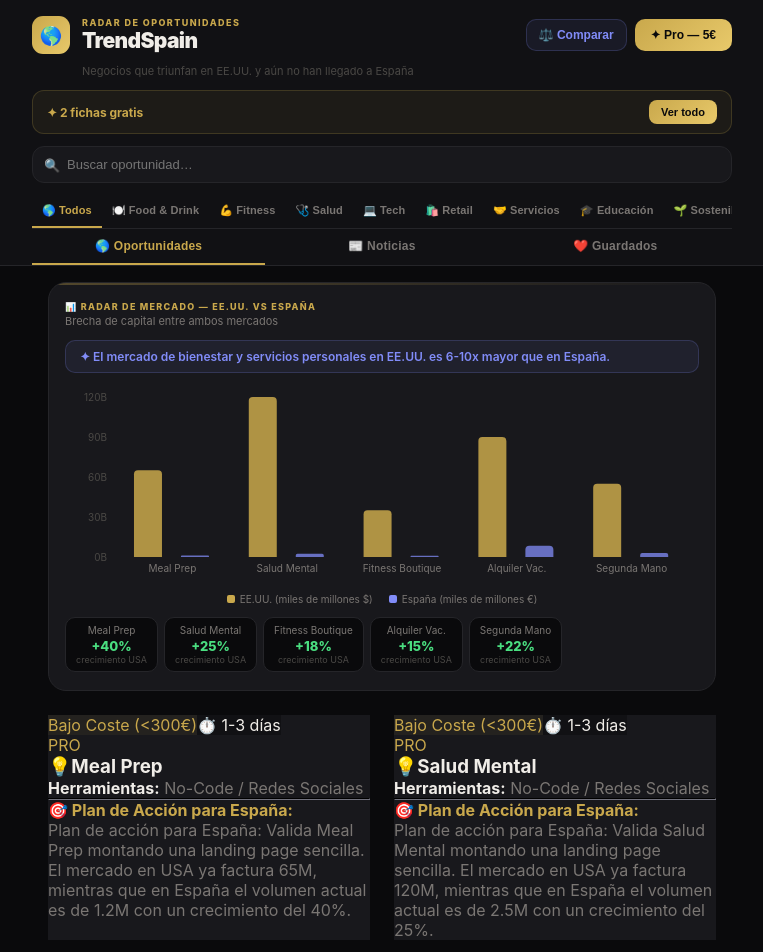
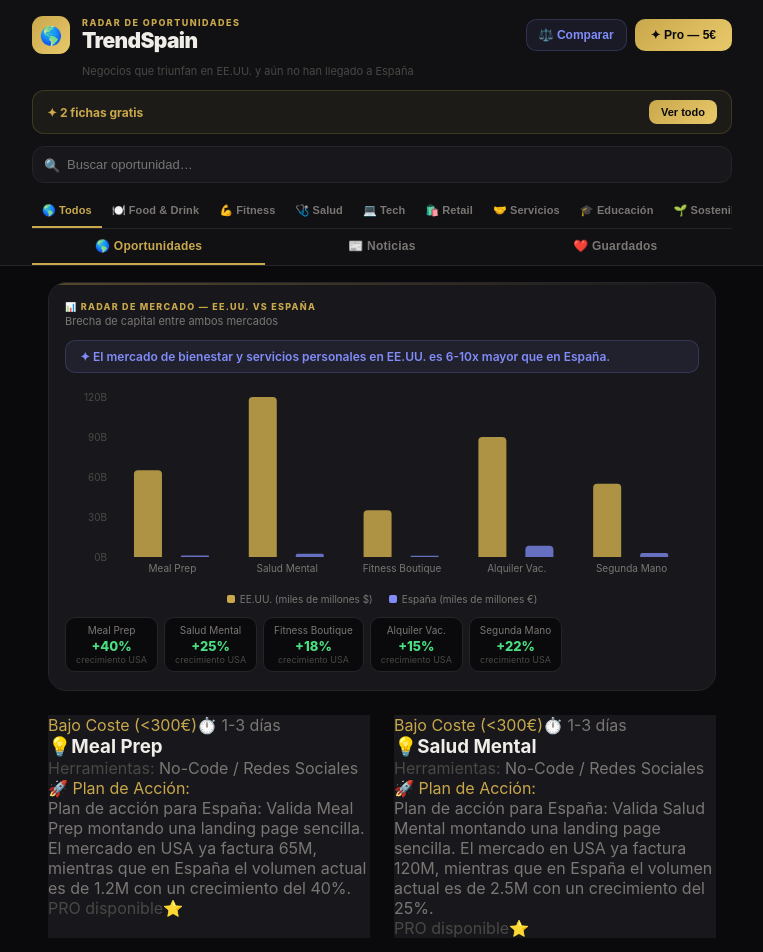
Before and after one commit to antonioarancenavio-lang/TrendSpain, a React (Vite) app: page / in a window 1280 px wide. Shown: the top 952 px of the page, without its empty margins (258-1021 px from the left). Built offline with nearby package versions, Linux system fonts and the light colour scheme.

Commit message:
Update App.jsx

```diff
--- a/src/App.jsx
+++ b/src/App.jsx
@@ -34,87 +34,82 @@
 };
 
 function TarjetaOportunidad({ trend }) {
-  // CONFIGURACIÓN LOCAL DE ACCESSOS:
-  // Modifica el "2" si quieres cambiar las fichas gratis, o pon true/false en haPagado
+  // CONFIGURACIÓN DE ACCESO LOCAL
   const tokensGratis = 2;
   const haPagado = false;
   const stripeLink = "https://buy.stripe.com/TU_LINK_REAL_AQUI";
 
-  // Evalúa si el usuario tiene acceso a este negocio
   const tieneAcceso = !trend.isPremium || haPagado || tokensGratis > 0;
 
   return (
     <div
       style={{ backgroundColor: C.card, borderColor: C.border }}
-      className="border rounded-xl p-6 text-white shadow-xl relative overflow-hidden transition-all hover:scale-[1.01]"
+      className="border rounded-2xl p-5 text-white relative overflow-hidden transition-all duration-200 hover:translate-y-[-2px] hover:shadow-2xl flex flex-col justify-between min-h-[280px]"
     >
-      {/* Etiquetas superiores (Inversión y Tiempo) */}
-      <div className="flex justify-between items-start mb-4">
-        <div className="flex flex-wrap gap-2">
+      <div>
+        {/* Cabecera estilizada de Categoría / Tags */}
+        <div className="flex justify-between items-center mb-3">
           <span
-            style={{ backgroundColor: C.goldBg, borderColor: C.borderGold, color: C.gold }}
-            className="text-xs font-bold uppercase tracking-wider px-2.5 py-1 rounded-full border"
+            style={{ color: C.gold }}
+            className="text-[10px] font-bold uppercase tracking-widest bg-amber-500/10 px-2 py-0.5 rounded"
           >
-            {trend.inversion || "Bajo Coste (<300€)"}
+            {trend.inversion || "Bajo Coste"}
           </span>
           {trend.tiempo && (
-            <span
-              style={{ backgroundColor: C.surface, borderColor: C.border }}
-              className="text-xs font-bold uppercase tracking-wider px-2.5 py-1 rounded-full border"
-            >
+            <span style={{ color: C.textMuted }} className="text-xs flex items-center gap-1 opacity-80">
               ⏱️ {trend.tiempo}
             </span>
           )}
         </div>
-        {trend.isPremium && (
-          <span style={{ color: C.gold, borderColor: C.borderGold }} className="text-xs border px-2 py-0.5 rounded font-bold uppercase">
-            PRO
-          </span>
-        )}
-      </div>
 
-      {/* Título e Icono */}
-      <h3 style={{ color: C.text }} className="text-xl font-bold mb-2 flex items-center gap-2">
-        <span>{trend.emoji || "💡"}</span>
+        {/* Título limpio e Icono */}
+        <h3 style={{ color: C.text }} className="text-lg font-bold tracking-tight mb-1 flex items-center gap-1.5">
+          <span className="text-xl">{trend.emoji || "💡"}</span>
           <span>{trend.nombre}</span>
         </h3>
 
-      {/* Herramientas sugerizadas */}
-      <div className="space-y-2 my-3 text-sm">
-        <p>
-          <strong style={{ color: C.text }}>Herramientas:</strong>{" "}
-          <span style={{ color: C.textMuted }}>{trend.herramientas || "No-Code / Gratuitas"}</span>
+        {/* Herramientas con diseño sutil */}
+        <p className="text-xs mb-4" style={{ color: C.textMuted }}>
+          <span className="font-semibold" style={{ color: C.textDim }}>Herramientas:</span> {trend.herramientas}
+        </p>
+
+        {/* Separador fino */}
+        <div style={{ borderColor: C.border }} className="border-t my-3 opacity-40" />
+
+        {/* Bloque de Estrategia / Muro de pago */}
+        <div className="relative mt-2">
+          <div className={`transition-all duration-300 ${!tieneAcceso ? 'blur-[6px] select-none pointer-events-none opacity-10' : ''}`}>
+            <span style={{ color: C.gold }} className="text-[11px] font-bold uppercase tracking-wider block mb-1">
+              🚀 Plan de Acción:
+            </span>
+            <p style={{ color: C.textMuted }} className="text-xs leading-relaxed font-normal">
+              {trend.estrategia}
             </p>
           </div>
 
-      <hr style={{ borderColor: C.border }} className="my-4" />
-
-      {/* Contenido con efecto borroso si está bloqueado */}
-      <div className="relative">
-        <div className={`space-y-3 transition-all duration-300 ${!tieneAcceso ? 'blur-md select-none pointer-events-none opacity-20' : ''}`}>
-          <h4 style={{ color: C.gold }} className="text-sm font-semibold uppercase tracking-wider">
-            🎯 Plan de Acción para España:
-          </h4>
-          <p style={{ color: C.textMuted }} className="text-sm leading-relaxed whitespace-pre-line">
-            {trend.estrategia || "Guía detallada para implementarlo en España de forma sencilla."}
-          </p>
-        </div>
-
-        {/* Muro de Pago (Paywall) */}
+          {/* Candado de Pago Premium elegante */}
           {!tieneAcceso && (
-          <div className="absolute inset-0 flex flex-col items-center justify-center p-4 text-center bg-black/10 backdrop-blur-[1px] rounded-xl">
-            <p style={{ color: C.text }} className="text-sm font-medium mb-3">
-              🔒 Desbloquea la estrategia para este negocio
+            <div className="absolute inset-0 flex flex-col items-center justify-center p-2 text-center bg-black/5 backdrop-blur-[2px] rounded-xl">
+              <span className="text-lg mb-1.5">🔒</span>
+              <p style={{ color: C.text }} className="text-xs font-semibold mb-2 tracking-tight">
+                Contenido exclusivo PRO
               </p>
               <a
                 href={stripeLink}
                 style={{ backgroundColor: C.gold, color: C.bg }}
-              className="font-bold text-xs py-2.5 px-5 rounded-lg transition-transform hover:scale-105 shadow-lg uppercase tracking-wider"
+                className="font-bold text-[10px] py-1.5 px-4 rounded-full transition-transform hover:scale-105 shadow-md uppercase tracking-wider"
               >
-              Suscribirse para ver
+                Desbloquear
               </a>
             </div>
           )}
+        </div>
+      </div>
+
+      {/* Pie de tarjeta estético para igualar alturas */}
+      <div className="mt-4 flex justify-between items-center text-[10px]" style={{ color: C.textDim }}>
+        <span>PRO disponible</span>
+        <span style={{ color: C.gold }}>⭐</span>
       </div>
     </div>
   );
```
Lines whose indentation alone changed are shown as unchanged.
